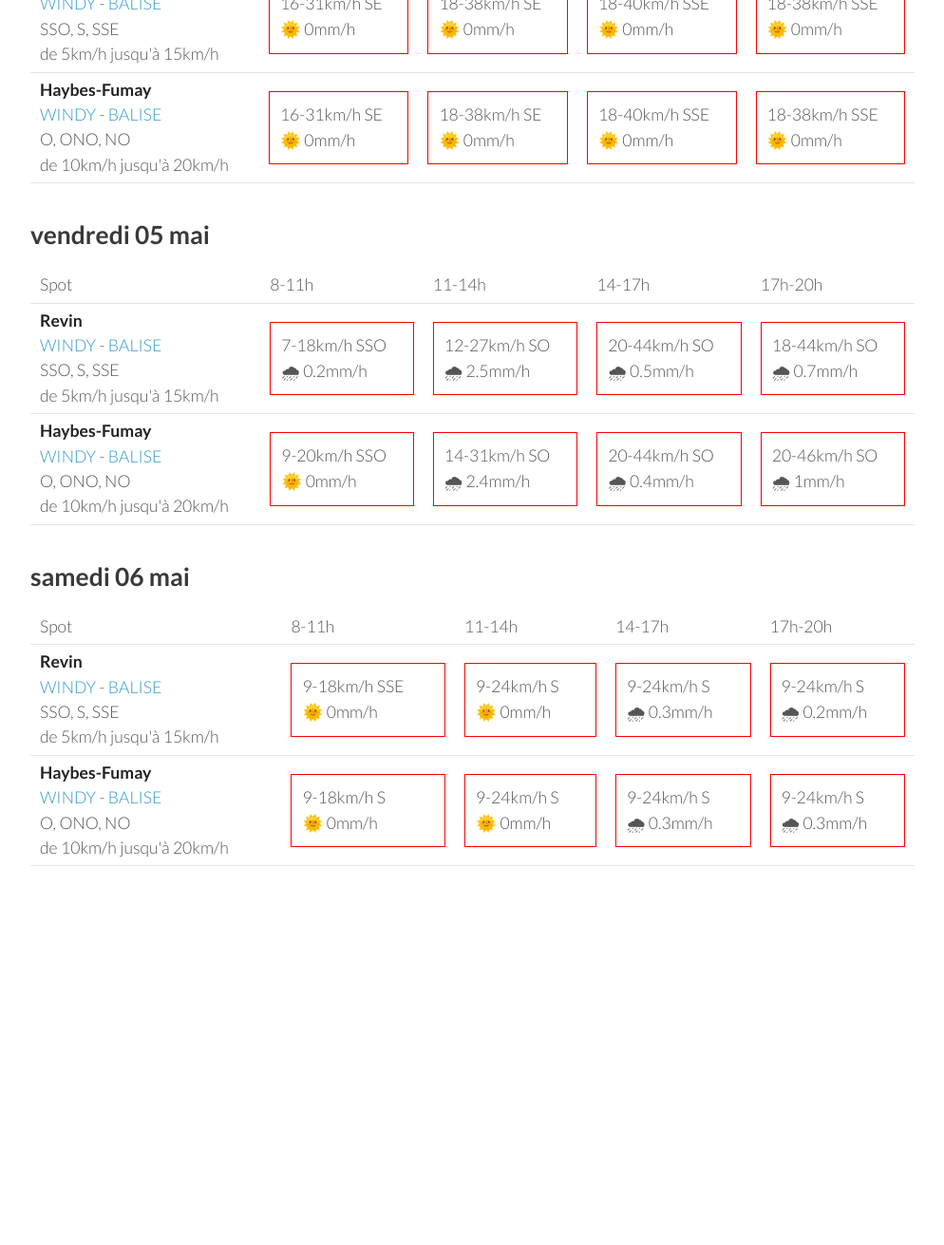
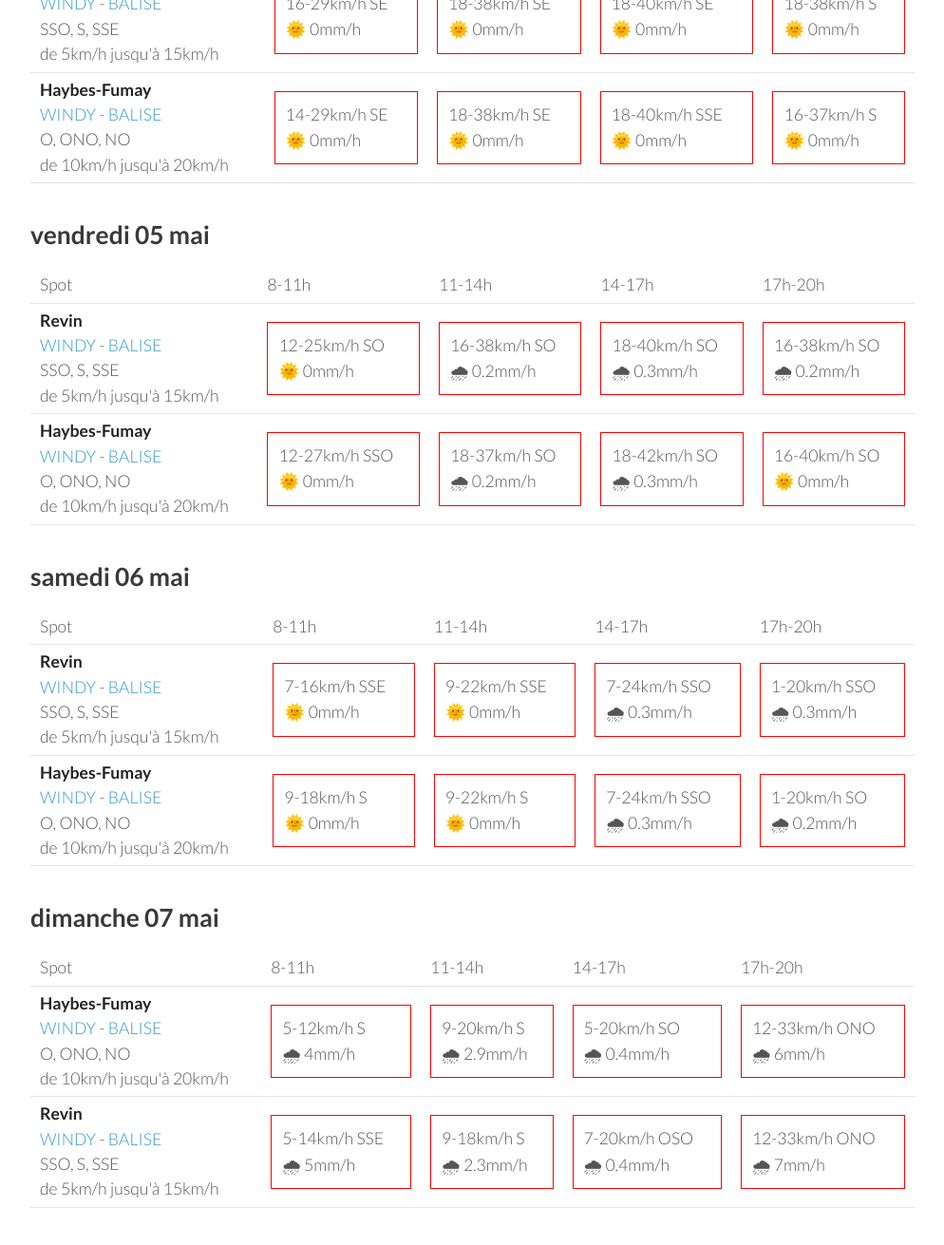
Before and after one commit to parapente-dans-le-nord/parapente-dans-le-nord.github.io, a Jekyll site: the page built from ardennes.markdown, in a window 1280 px wide and 1400 px high, scrolled down 1126 px. Shown: the top 1311 px of the window at 95% size, without its empty margins (26-1020 px from the left). Built offline with Jekyll 4.4.1, drawn with Linux system fonts in a browser that asks for light colours; before the commit the page ends 2166 px from its top, so only the background shows below that; some of the changed text lies outside the part shown.

Commit message:
update index.markdown

```diff
--- a/ardennes.markdown
+++ b/ardennes.markdown
@@ -96,20 +96,20 @@ page mise à jour le mardi 02 mai 06:10
 <tr>
         <td><strong>Revin</strong><br><a href="https://windy.com/49.948/4.625?49.543,4.625,8">WINDY</a> - <span class=""><a href="http://www.balisemeteo.com/balise.php?idBalise=5019">BALISE</a> </span><br> <span class="vent-favorable">SSO, S, SSE</span><br><span class="force-vent">de 5km/h jusqu'à 15km/h</span> </td>
 
-            <td><div class="not-flyable"><p>16-31km/h SE</p><p>🌞 0mm/h</p></div></td>
+            <td><div class="not-flyable"><p>16-29km/h SE</p><p>🌞 0mm/h</p></div></td>
             <td><div class="not-flyable"><p>18-38km/h SE</p><p>🌞 0mm/h</p></div></td>
-            <td><div class="not-flyable"><p>18-40km/h SSE</p><p>🌞 0mm/h</p></div></td>
-            <td><div class="not-flyable"><p>18-38km/h SSE</p><p>🌞 0mm/h</p></div></td>
+            <td><div class="not-flyable"><p>18-40km/h SE</p><p>🌞 0mm/h</p></div></td>
+            <td><div class="not-flyable"><p>18-38km/h S</p><p>🌞 0mm/h</p></div></td>
 
 
     </tr>
 <tr>
         <td><strong>Haybes-Fumay</strong><br><a href="https://windy.com/49.998/4.715?49.913,4.738,10">WINDY</a> - <span class=""><a href="http://www.balisemeteo.com/balise.php?idBalise=104">BALISE</a> </span><br> <span class="vent-favorable">O, ONO, NO</span><br><span class="force-vent">de 10km/h jusqu'à 20km/h</span> </td>
 
-            <td><div class="not-flyable"><p>16-31km/h SE</p><p>🌞 0mm/h</p></div></td>
+            <td><div class="not-flyable"><p>14-29km/h SE</p><p>🌞 0mm/h</p></div></td>
             <td><div class="not-flyable"><p>18-38km/h SE</p><p>🌞 0mm/h</p></div></td>
             <td><div class="not-flyable"><p>18-40km/h SSE</p><p>🌞 0mm/h</p></div></td>
-            <td><div class="not-flyable"><p>18-38km/h SSE</p><p>🌞 0mm/h</p></div></td>
+            <td><div class="not-flyable"><p>16-37km/h S</p><p>🌞 0mm/h</p></div></td>
 
 
     </tr>
@@ -132,20 +132,20 @@ page mise à jour le mardi 02 mai 06:10
 <tr>
         <td><strong>Revin</strong><br><a href="https://windy.com/49.948/4.625?49.543,4.625,8">WINDY</a> - <span class=""><a href="http://www.balisemeteo.com/balise.php?idBalise=5019">BALISE</a> </span><br> <span class="vent-favorable">SSO, S, SSE</span><br><span class="force-vent">de 5km/h jusqu'à 15km/h</span> </td>
 
-            <td><div class="not-flyable"><p>7-18km/h SSO</p><p>🌧 0.2mm/h</p></div></td>
-            <td><div class="not-flyable"><p>12-27km/h SO</p><p>🌧 2.5mm/h</p></div></td>
-            <td><div class="not-flyable"><p>20-44km/h SO</p><p>🌧 0.5mm/h</p></div></td>
-            <td><div class="not-flyable"><p>18-44km/h SO</p><p>🌧 0.7mm/h</p></div></td>
+            <td><div class="not-flyable"><p>12-25km/h SO</p><p>🌞 0mm/h</p></div></td>
+            <td><div class="not-flyable"><p>16-38km/h SO</p><p>🌧 0.2mm/h</p></div></td>
+            <td><div class="not-flyable"><p>18-40km/h SO</p><p>🌧 0.3mm/h</p></div></td>
+            <td><div class="not-flyable"><p>16-38km/h SO</p><p>🌧 0.2mm/h</p></div></td>
 
 
     </tr>
 <tr>
         <td><strong>Haybes-Fumay</strong><br><a href="https://windy.com/49.998/4.715?49.913,4.738,10">WINDY</a> - <span class=""><a href="http://www.balisemeteo.com/balise.php?idBalise=104">BALISE</a> </span><br> <span class="vent-favorable">O, ONO, NO</span><br><span class="force-vent">de 10km/h jusqu'à 20km/h</span> </td>
 
-            <td><div class="not-flyable"><p>9-20km/h SSO</p><p>🌞 0mm/h</p></div></td>
-            <td><div class="not-flyable"><p>14-31km/h SO</p><p>🌧 2.4mm/h</p></div></td>
-            <td><div class="not-flyable"><p>20-44km/h SO</p><p>🌧 0.4mm/h</p></div></td>
-            <td><div class="not-flyable"><p>20-46km/h SO</p><p>🌧 1mm/h</p></div></td>
+            <td><div class="not-flyable"><p>12-27km/h SSO</p><p>🌞 0mm/h</p></div></td>
+            <td><div class="not-flyable"><p>18-37km/h SO</p><p>🌧 0.2mm/h</p></div></td>
+            <td><div class="not-flyable"><p>18-42km/h SO</p><p>🌧 0.3mm/h</p></div></td>
+            <td><div class="not-flyable"><p>16-40km/h SO</p><p>🌞 0mm/h</p></div></td>
 
 
     </tr>
@@ -168,10 +168,10 @@ page mise à jour le mardi 02 mai 06:10
 <tr>
         <td><strong>Revin</strong><br><a href="https://windy.com/49.948/4.625?49.543,4.625,8">WINDY</a> - <span class=""><a href="http://www.balisemeteo.com/balise.php?idBalise=5019">BALISE</a> </span><br> <span class="vent-favorable">SSO, S, SSE</span><br><span class="force-vent">de 5km/h jusqu'à 15km/h</span> </td>
 
-            <td><div class="not-flyable"><p>9-18km/h SSE</p><p>🌞 0mm/h</p></div></td>
-            <td><div class="not-flyable"><p>9-24km/h S</p><p>🌞 0mm/h</p></div></td>
-            <td><div class="not-flyable"><p>9-24km/h S</p><p>🌧 0.3mm/h</p></div></td>
-            <td><div class="not-flyable"><p>9-24km/h S</p><p>🌧 0.2mm/h</p></div></td>
+            <td><div class="not-flyable"><p>7-16km/h SSE</p><p>🌞 0mm/h</p></div></td>
+            <td><div class="not-flyable"><p>9-22km/h SSE</p><p>🌞 0mm/h</p></div></td>
+            <td><div class="not-flyable"><p>7-24km/h SSO</p><p>🌧 0.3mm/h</p></div></td>
+            <td><div class="not-flyable"><p>1-20km/h SSO</p><p>🌧 0.3mm/h</p></div></td>
 
 
     </tr>
@@ -179,9 +179,9 @@ page mise à jour le mardi 02 mai 06:10
         <td><strong>Haybes-Fumay</strong><br><a href="https://windy.com/49.998/4.715?49.913,4.738,10">WINDY</a> - <span class=""><a href="http://www.balisemeteo.com/balise.php?idBalise=104">BALISE</a> </span><br> <span class="vent-favorable">O, ONO, NO</span><br><span class="force-vent">de 10km/h jusqu'à 20km/h</span> </td>
 
             <td><div class="not-flyable"><p>9-18km/h S</p><p>🌞 0mm/h</p></div></td>
-            <td><div class="not-flyable"><p>9-24km/h S</p><p>🌞 0mm/h</p></div></td>
-            <td><div class="not-flyable"><p>9-24km/h S</p><p>🌧 0.3mm/h</p></div></td>
-            <td><div class="not-flyable"><p>9-24km/h S</p><p>🌧 0.3mm/h</p></div></td>
+            <td><div class="not-flyable"><p>9-22km/h S</p><p>🌞 0mm/h</p></div></td>
+            <td><div class="not-flyable"><p>7-24km/h SSO</p><p>🌧 0.3mm/h</p></div></td>
+            <td><div class="not-flyable"><p>1-20km/h SO</p><p>🌧 0.2mm/h</p></div></td>
 
 
     </tr>
@@ -189,3 +189,39 @@ page mise à jour le mardi 02 mai 06:10
 </tbody>
 </table>
 {:/}
+## dimanche 07 mai
+
+{::nomarkdown}
+<table>
+  <tbody>
+    <tr>
+      <td>Spot</td>
+      <td>8-11h</td>
+      <td>11-14h</td>
+      <td>14-17h</td>
+      <td>17h-20h</td>
+    </tr>
+<tr>
+        <td><strong>Haybes-Fumay</strong><br><a href="https://windy.com/49.998/4.715?49.913,4.738,10">WINDY</a> - <span class=""><a href="http://www.balisemeteo.com/balise.php?idBalise=104">BALISE</a> </span><br> <span class="vent-favorable">O, ONO, NO</span><br><span class="force-vent">de 10km/h jusqu'à 20km/h</span> </td>
+
+            <td><div class="not-flyable"><p>5-12km/h S</p><p>🌧 4mm/h</p></div></td>
+            <td><div class="not-flyable"><p>9-20km/h S</p><p>🌧 2.9mm/h</p></div></td>
+            <td><div class="not-flyable"><p>5-20km/h SO</p><p>🌧 0.4mm/h</p></div></td>
+            <td><div class="not-flyable"><p>12-33km/h ONO</p><p>🌧 6mm/h</p></div></td>
+
+
+    </tr>
+<tr>
+        <td><strong>Revin</strong><br><a href="https://windy.com/49.948/4.625?49.543,4.625,8">WINDY</a> - <span class=""><a href="http://www.balisemeteo.com/balise.php?idBalise=5019">BALISE</a> </span><br> <span class="vent-favorable">SSO, S, SSE</span><br><span class="force-vent">de 5km/h jusqu'à 15km/h</span> </td>
+
+            <td><div class="not-flyable"><p>5-14km/h SSE</p><p>🌧 5mm/h</p></div></td>
+            <td><div class="not-flyable"><p>9-18km/h S</p><p>🌧 2.3mm/h</p></div></td>
+            <td><div class="not-flyable"><p>7-20km/h OSO</p><p>🌧 0.4mm/h</p></div></td>
+            <td><div class="not-flyable"><p>12-33km/h ONO</p><p>🌧 7mm/h</p></div></td>
+
+
+    </tr>
+
+</tbody>
+</table>
+{:/}
```
Also changed, not shown: other parts of ardennes.markdown (+1 -1 lines).
